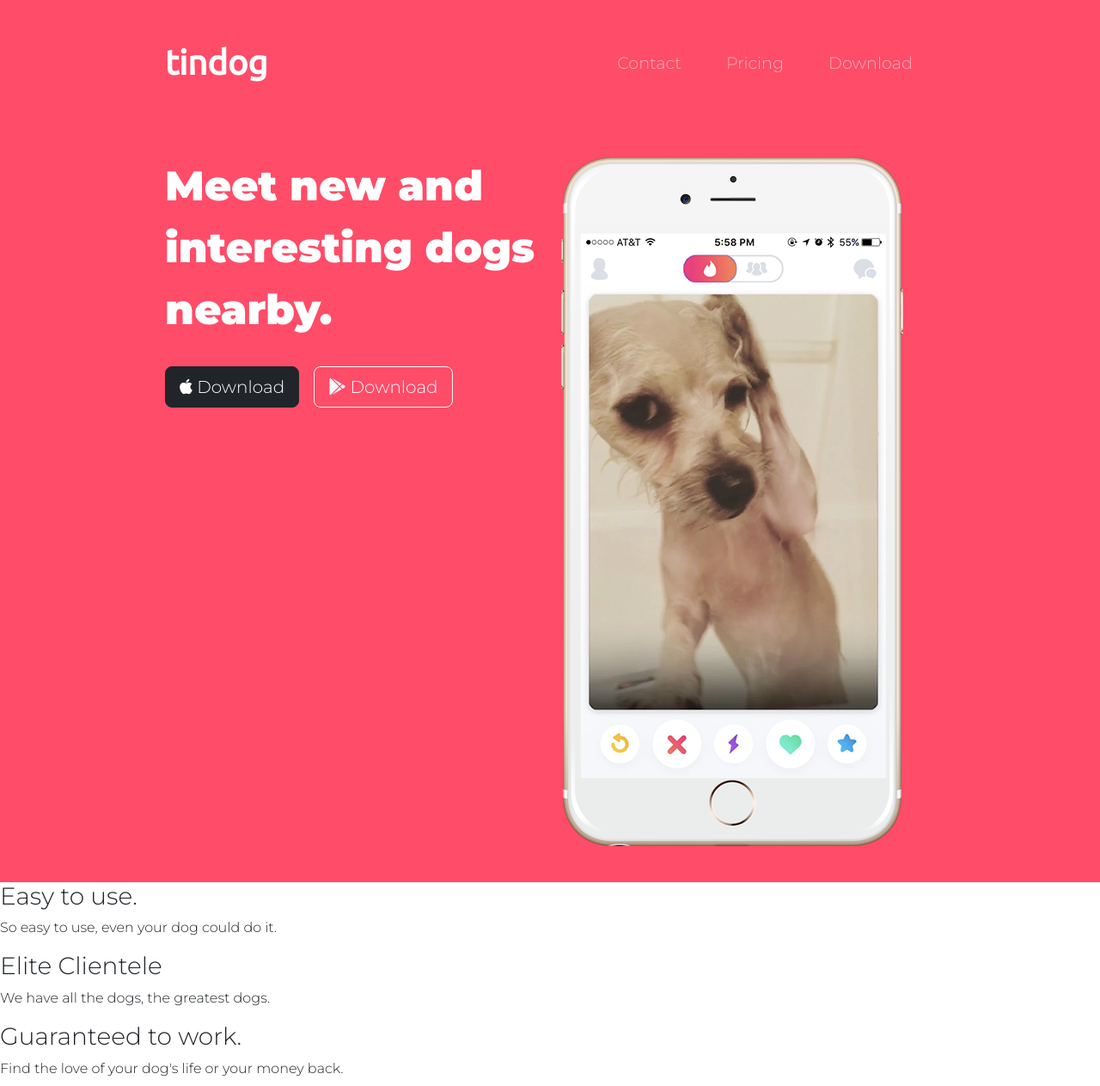
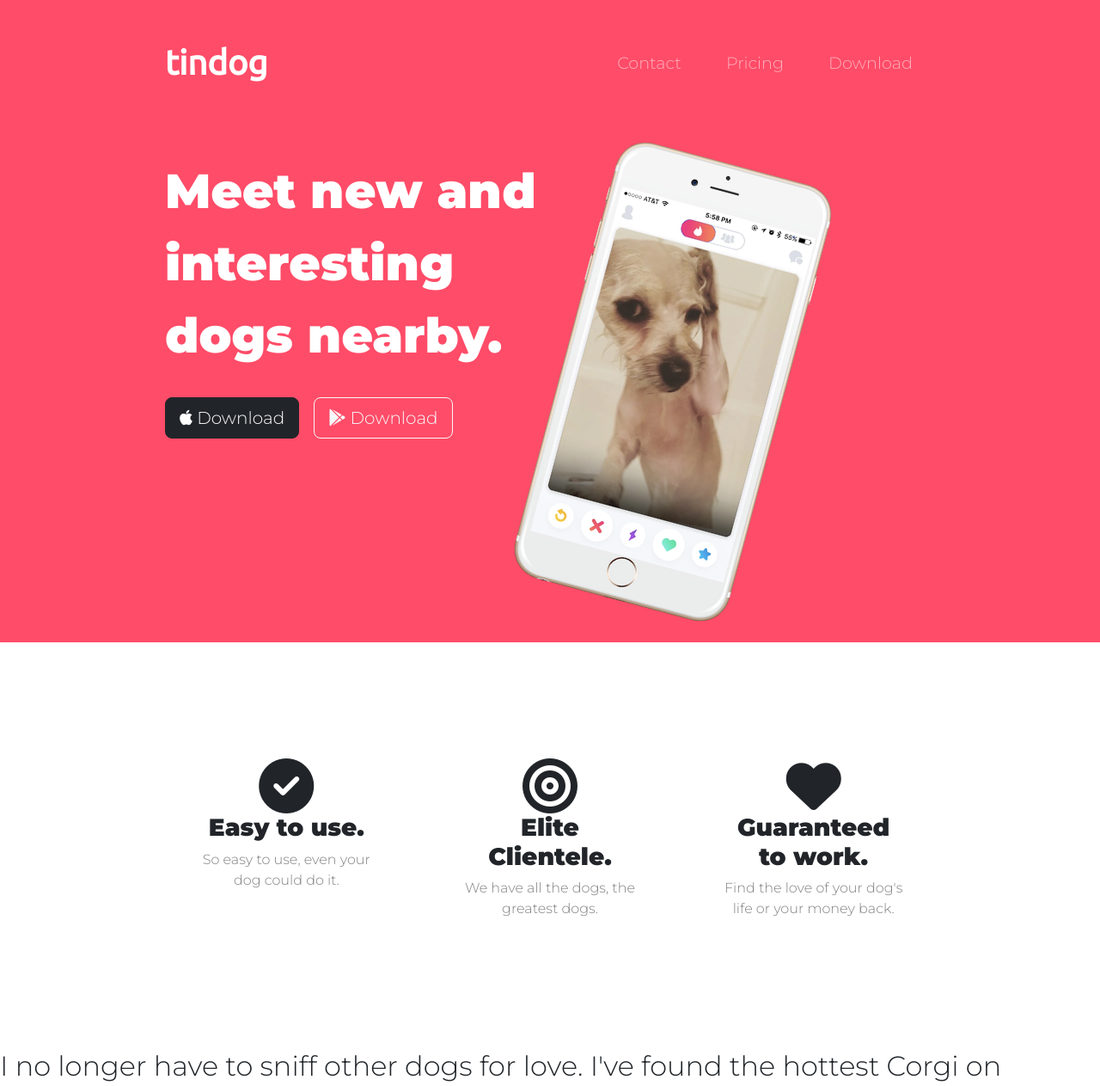
Before and after one commit to ianCoops/tindog, a plain HTML site: page index.html in a window 1280 px wide. Shown: the top 1263 px of the page at 86% size. Drawn offline with nearby package versions, Linux system fonts and the light colour scheme.

Commit message:
Added styling to features section

```diff
--- a/css/styles.css
+++ b/css/styles.css
@@ -14,8 +14,18 @@ body {
 
 h1 {
     font-weight: 900;
-    font-size: 3rem;
+    font-size: 3.5rem;
     line-height: 1.5;
+}
+
+h3 {
+  font-family: "Montserrat";
+  font-weight: 900;
+}
+
+p {
+   color: grey;
+   font-weight: 500;
 }
 
 /* Navigation Bar */
@@ -46,3 +56,19 @@ h1 {
 }
 
 /* Title Image */
+
+.title-image {
+    width: 60%;
+    transform: rotate(15deg);
+}
+
+/* Features Section */
+
+#features {
+    padding: 7% 15%;
+}
+
+.feature-box {
+    text-align: center;
+    padding: 5%;
+}
--- a/index.html
+++ b/index.html
@@ -55,7 +55,7 @@
         <button type="button" class="btn btn-outline-light btn-lg download-button"><i class="fa-brands fa-google-play"></i> Download</button>
       </div>
       <div class="col-lg-6">
-        <img src="images/iphone6.png" alt="iphone-mockup">
+        <img class="title-image" src="images/iphone6.png" alt="iphone-mockup">
       </div>
     </div>
 
@@ -66,16 +66,25 @@
   <!-- Features -->
 
   <section id="features">
+    <div class="row">
+      <div class="feature-box col-lg-4 ">
+        <i class="fa-solid fa-circle-check fa-4x"></i>
+        <h3>Easy to use.</h3>
+        <p>So easy to use, even your dog could do it.</p>
+      </div>
 
-    <h3>Easy to use.</h3>
-    <p>So easy to use, even your dog could do it.</p>
+      <div class="feature-box col-lg-4">
+        <i class="fa-solid fa-bullseye fa-4x"></i>
+        <h3>Elite Clientele.</h3>
+        <p>We have all the dogs, the greatest dogs.</p>
+      </div>
 
-    <h3>Elite Clientele</h3>
-    <p>We have all the dogs, the greatest dogs.</p>
-
-    <h3>Guaranteed to work.</h3>
-    <p>Find the love of your dog's life or your money back.</p>
-
+      <div class="feature-box col-lg-4">
+        <i class="fa-solid fa-heart fa-4x"></i>
+        <h3>Guaranteed to work.</h3>
+        <p>Find the love of your dog's life or your money back.</p>
+      </div>
+    </div>
   </section>
 
 
```
